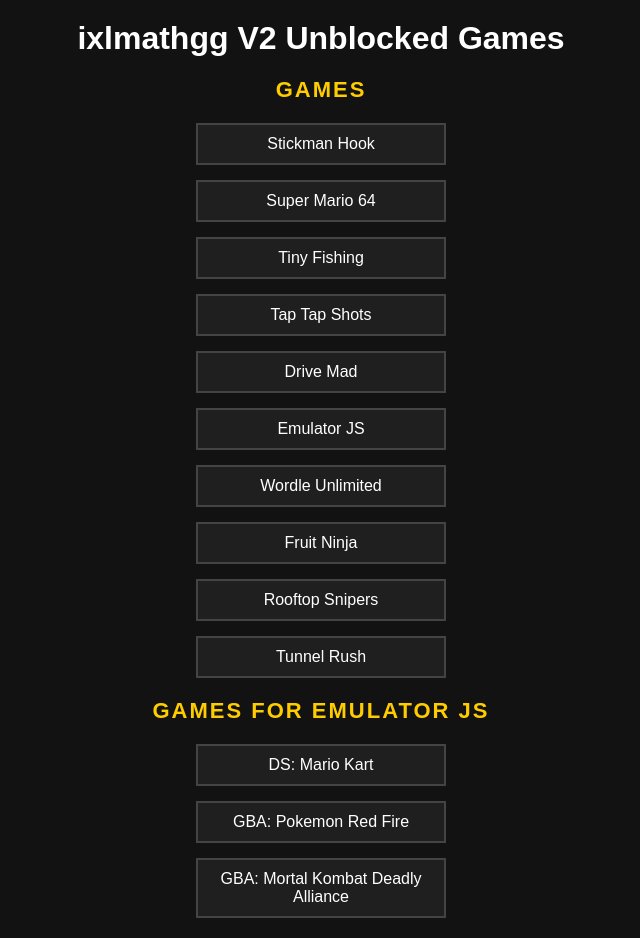
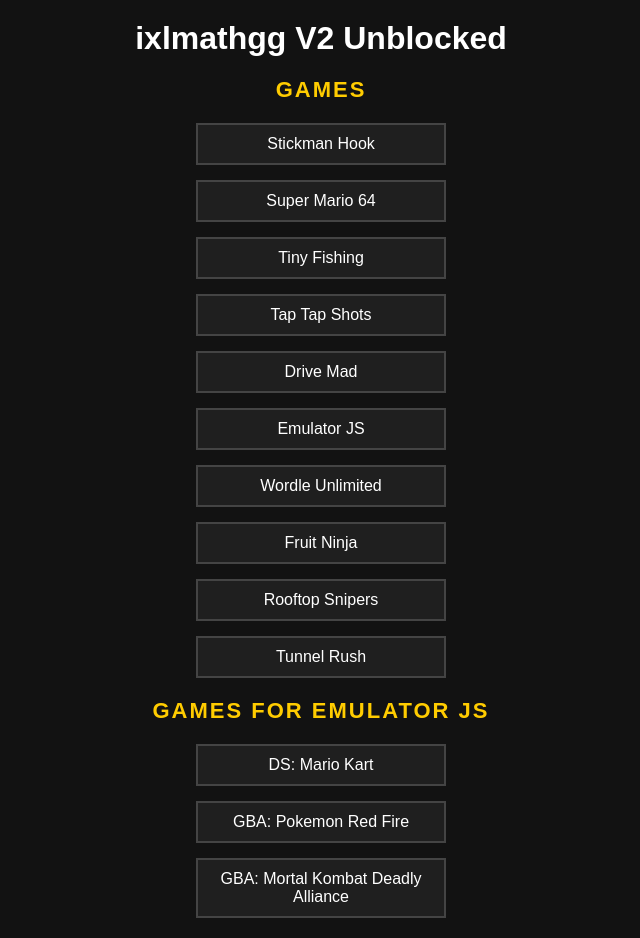
Before and after one commit to ixlmathgg/fantastic-octo-spoon, a plain HTML site: page index.html in a window 1280 px wide. Shown: the whole page, without its empty margins (319-959 px from the left). Drawn offline with Linux system fonts and the light colour scheme.

Commit message:
Update index.html

```diff
--- a/index.html
+++ b/index.html
@@ -3,7 +3,7 @@
 <head>
     <meta charset="UTF-8">
     <meta name="viewport" content="width=device-width, initial-scale=1.0">
-    <title>ixlmathgg V2 Unblocked Games</title>
+    <title>ixlmathgg V2 Unblocked</title>
     <style>
         body {
             font-family: Arial, sans-serif;
@@ -68,7 +68,7 @@
 </head>
 <body>
 
-    <h1>ixlmathgg V2 Unblocked Games</h1>
+    <h1>ixlmathgg V2 Unblocked</h1>
 
     <!-- Category Section for Games -->
     <h2>Games</h2>
```
